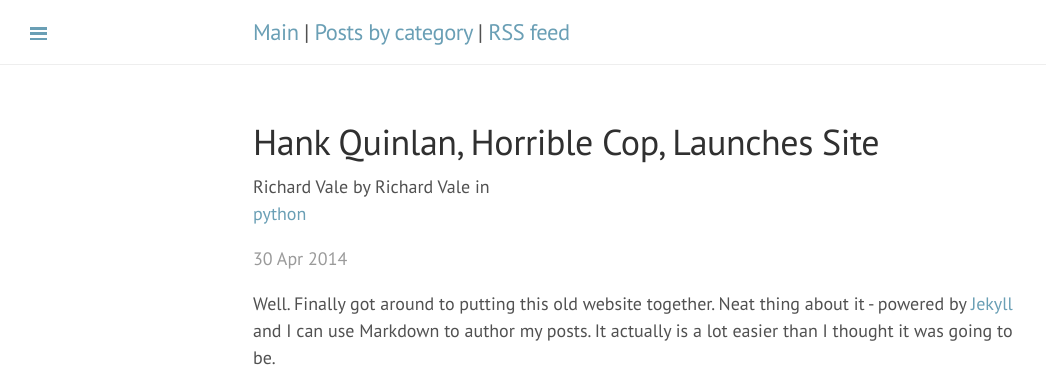
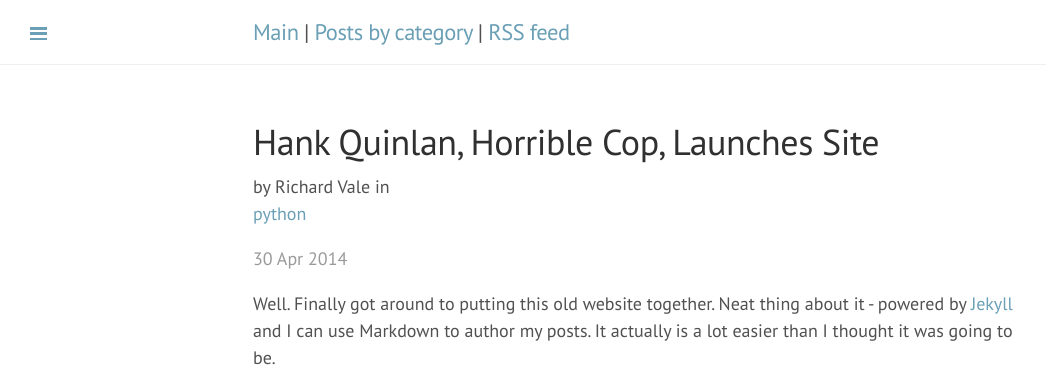
Before and after one commit to datascienceconfidential/datascienceconfidential.github.io, a Jekyll site: the page built from _posts/2014-04-30-hank-quinlan-site-launched.md, in a window 1280 px wide. Shown: the top 370 px of the page, without its empty margins (0-1046 px from the left). Built offline with Jekyll 4.4.1, drawn with Linux system fonts in a browser that asks for light colours.

Commit message:
removing debugging bits

```diff
--- a/_layouts/post.html
+++ b/_layouts/post.html
@@ -8,9 +8,6 @@ layout: default
 
   {% assign author_data = site.data.authors | where:"id", page.author %}
   {% assign author = author_data | first %}
-  {{author[1].id}}
-  {{author.name}}
-  {{author[:page.author].email}}
   {% if author %}
     by {{author.name}} in&nbsp;
   {% endif %}
```
